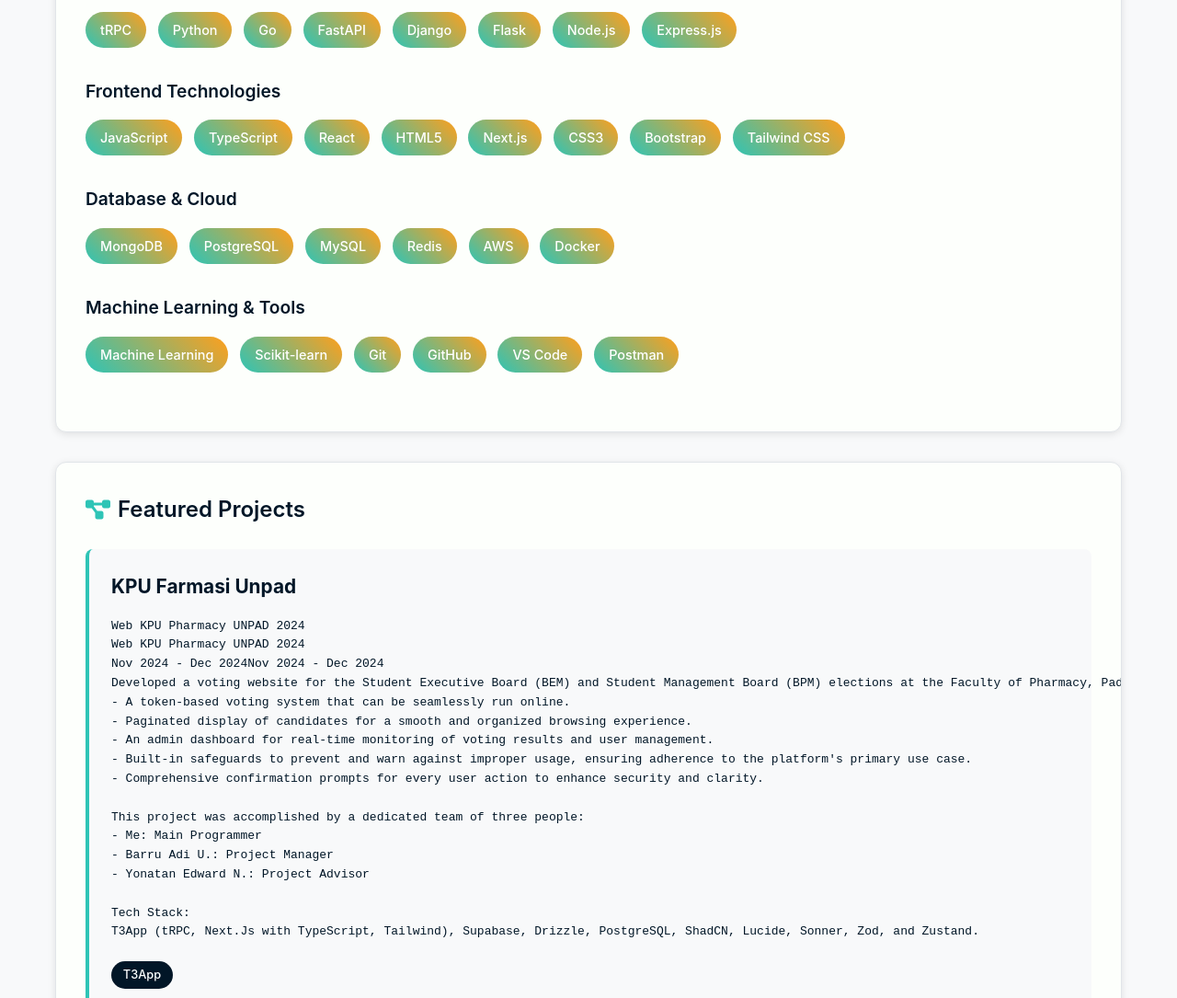
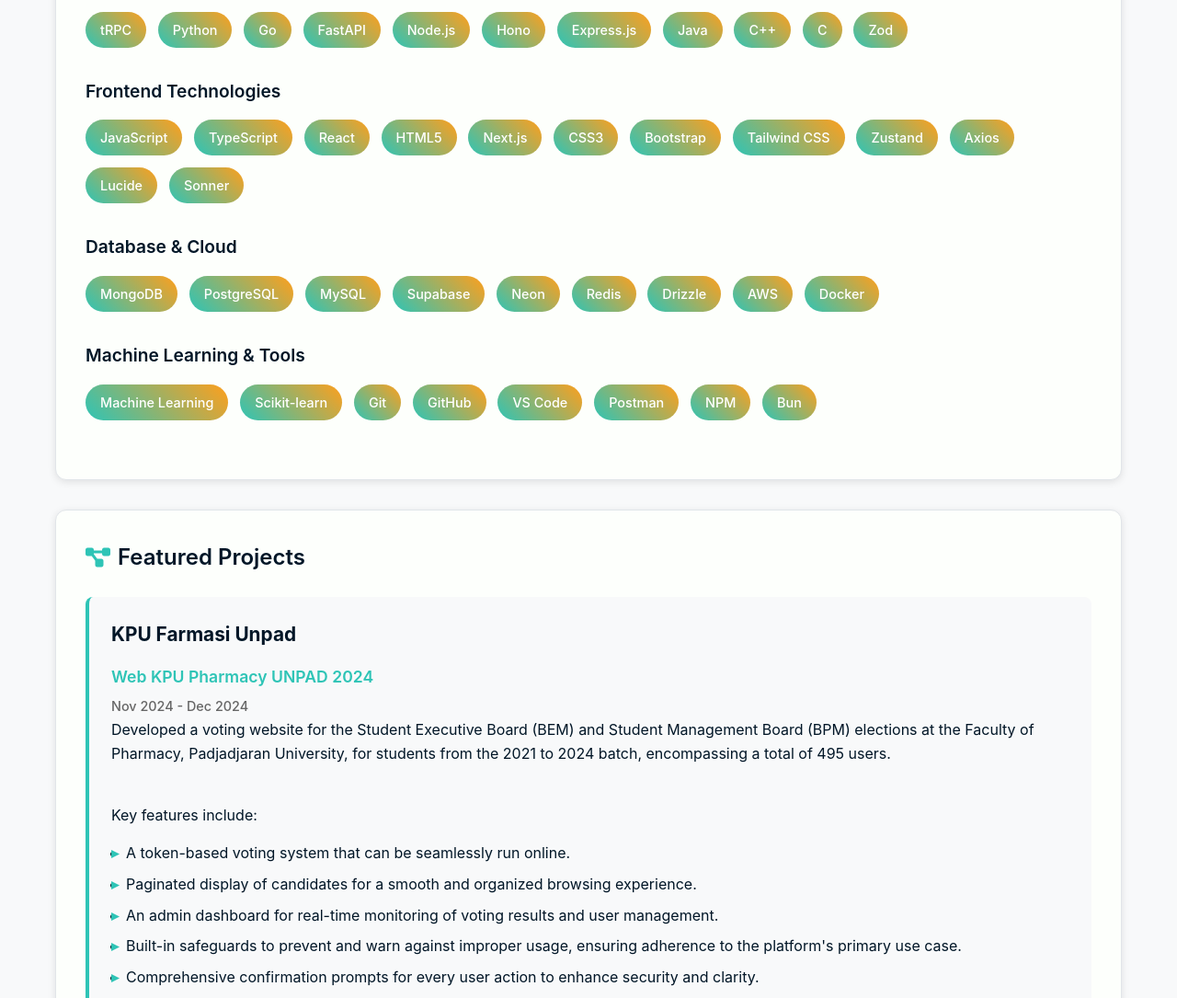
Before and after one commit to andi-frame/portofolio_pure, a plain HTML site: page index.html in a window 1280 px wide. Shown: the part 2293-3378 px from the top of the page at 92% size. Drawn offline with Linux system fonts and the light colour scheme.

Commit message:
feat: update structure

```diff
--- a/index.html
+++ b/index.html
@@ -69,14 +69,14 @@
                     </div>
                     <div class="experience-item">
                         <div class="experience-header">
-                            <h3>Web Developer SPARTA HMIF 2024</h3>
-                            <span class="company">HMIF ITB</span>
+                            <h3>Web Developer</h3>
+                            <span class="company"> SPARTA HMIF ITB 2024</span>
                             <span class="duration">Aug 2025 - Sep 2025</span>
                         </div>
                     </div>
                     <div class="experience-item">
                         <div class="experience-header">
-                            <h3> Back-End Developer Parade Wisuda Oktober ITB 2024</h3>
+                            <h3> Back-End Developer</h3>
                             <span class="company">Parade Wisuda Oktober ITB 2024</span>
                             <span class="duration">Sep 2024 - Oct 2024</span>
                         </div>
@@ -128,10 +128,13 @@
                             <span class="skill-tag">Python</span>
                             <span class="skill-tag">Go</span>
                             <span class="skill-tag">FastAPI</span>
-                            <span class="skill-tag">Django</span>
-                            <span class="skill-tag">Flask</span>
                             <span class="skill-tag">Node.js</span>
+                            <span class="skill-tag">Hono</span>
                             <span class="skill-tag">Express.js</span>
+                            <span class="skill-tag">Java</span>
+                            <span class="skill-tag">C++</span>
+                            <span class="skill-tag">C</span>
+                            <span class="skill-tag">Zod</span>
                         </div>
                     </div>
                     <div class="skills-category">
@@ -145,6 +148,10 @@
                             <span class="skill-tag">CSS3</span>
                             <span class="skill-tag">Bootstrap</span>
                             <span class="skill-tag">Tailwind CSS</span>
+                            <span class="skill-tag">Zustand</span>
+                            <span class="skill-tag">Axios</span>
+                            <span class="skill-tag">Lucide</span>
+                            <span class="skill-tag">Sonner</span>
                         </div>
                     </div>
                     <div class="skills-category">
@@ -153,7 +160,10 @@
                             <span class="skill-tag">MongoDB</span>
                             <span class="skill-tag">PostgreSQL</span>
                             <span class="skill-tag">MySQL</span>
+                            <span class="skill-tag">Supabase</span>
+                            <span class="skill-tag">Neon</span>
                             <span class="skill-tag">Redis</span>
+                            <span class="skill-tag">Drizzle</span>
                             <span class="skill-tag">AWS</span>
                             <span class="skill-tag">Docker</span>
                         </div>
@@ -167,6 +177,8 @@
                             <span class="skill-tag">GitHub</span>
                             <span class="skill-tag">VS Code</span>
                             <span class="skill-tag">Postman</span>
+                            <span class="skill-tag">NPM</span>
+                            <span class="skill-tag">Bun</span>
                         </div>
                     </div>
                 </section>
@@ -174,28 +186,42 @@
                 <section class="card projects-section">
                     <h2><i class="fas fa-project-diagram"></i> Featured Projects</h2>
                     <div class="project-item">
-                        <h3>KPU Farmasi Unpad</h3>
-                        <pre>
-Web KPU Pharmacy UNPAD 2024
-Web KPU Pharmacy UNPAD 2024
-Nov 2024 - Dec 2024Nov 2024 - Dec 2024
-Developed a voting website for the Student Executive Board (BEM) and Student Management Board (BPM) elections at the Faculty of Pharmacy, Padjadjaran University, for students from the 2021 to 2024 batch, encompassing a total of 495 users. Key features include:
-- A token-based voting system that can be seamlessly run online.
-- Paginated display of candidates for a smooth and organized browsing experience.
-- An admin dashboard for real-time monitoring of voting results and user management.
-- Built-in safeguards to prevent and warn against improper usage, ensuring adherence to the platform's primary use case.
-- Comprehensive confirmation prompts for every user action to enhance security and clarity.
-
-This project was accomplished by a dedicated team of three people:
-- Me: Main Programmer
-- Barru Adi U.: Project Manager
-- Yonatan Edward N.: Project Advisor
-
-Tech Stack:
-T3App (tRPC, Next.Js with TypeScript, Tailwind), Supabase, Drizzle, PostgreSQL, ShadCN, Lucide, Sonner, Zod, and Zustand.
-                        </pre>
+                        <div class="experience-header">
+                            <h3>KPU Farmasi Unpad</h3>
+                            <span class="company">Web KPU Pharmacy UNPAD 2024</span>
+                            <span class="duration">Nov 2024 - Dec 2024</span>
+                        </div>
+                        <p>Developed a voting website for the Student Executive Board (BEM) and Student Management Board
+                            (BPM) elections at the Faculty of Pharmacy, Padjadjaran University, for students from the
+                            2021 to 2024 batch, encompassing a total of 495 users. </p>
+                        <br />
+                        <div>Key features include:</div>
+                        <ul class="experience-details">
+                            <li>A token-based voting system that can be seamlessly run online.</li>
+                            <li>Paginated display of candidates for a smooth and organized browsing experience.</li>
+                            <li>An admin dashboard for real-time monitoring of voting results and user management. </li>
+                            <li>Built-in safeguards to prevent and warn against improper usage, ensuring adherence to
+                                the platform's primary use case.</li>
+                            <li>Comprehensive confirmation prompts for every user action to enhance security and
+                                clarity.</li>
+                        </ul>
+                        <br />
+                        <p>This project was accomplished by a dedicated team of three people:</p>
+                        <ul class="experience-details">
+                            <li>Me: Main Programmer</li>
+                            <li>Barru Adi U.: Project Manager</li>
+                            <li>Yonatan Edward N.: Project Advisor</li>
+                        </ul>
                         <div class="project-tech">
                             <span class="tech-tag">T3App</span>
+                            <span class="tech-tag">Supabase</span>
+                            <span class="tech-tag">Drizzle</span>
+                            <span class="tech-tag">PostgreSQL</span>
+                            <span class="tech-tag">ShadCN</span>
+                            <span class="tech-tag">Lucide</span>
+                            <span class="tech-tag">Sonner</span>
+                            <span class="tech-tag">Zod</span>
+                            <span class="tech-tag">Zustand</span>
                         </div>
                         <div class="project-links">
                             <a href="https://kpu-farmasi-unpad-2024.vercel.app/" class="project-link"><i
@@ -203,7 +229,7 @@
                             <a href="https://github.com/andi-frame" class="project-link"><i class="fab fa-github"></i>
                                 Code</a>
                         </div>
-                    </div>
+                        </p>
                 </section>
                 <!-- Left and Right Column Layout -->
                 <div class="two-column-layout">
--- a/styles.css
+++ b/styles.css
@@ -359,7 +359,7 @@
 }
 
 .project-item p {
-  color: var(--text-secondary);
+  color: var(--text-primary);
   margin-bottom: 1rem;
   line-height: 1.6;
 }
```
